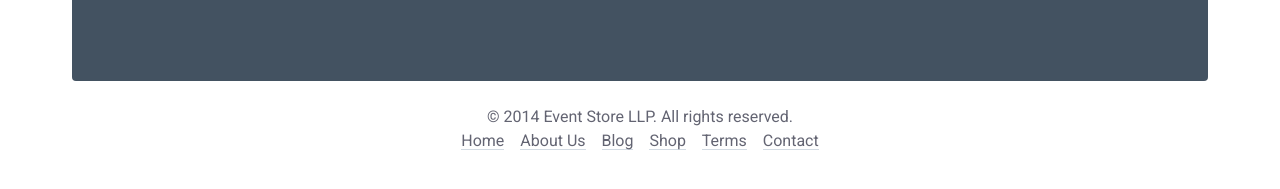
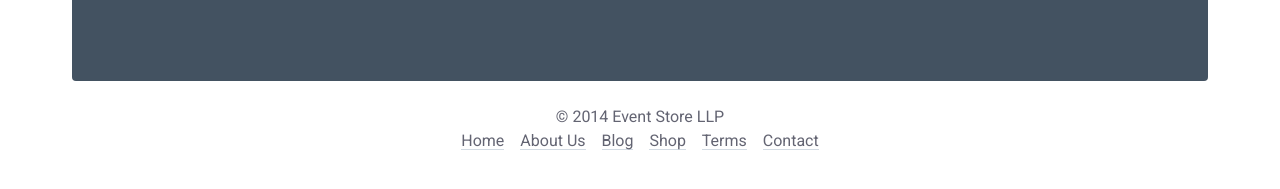
Before and after one commit to sandboxorg/geteventstore.com, a Jekyll site: the page built from index.html, in a window 1280 px wide. Shown: the part 482-671 px from the top of the page. Built offline with Jekyll 4.4.1, drawn with Linux system fonts in a browser that asks for light colours; nearby versions of some CDN libraries; Markdown is read by kramdown in place of the engine named in the settings.

Commit message:
Simplified footer copy

```diff
--- a/_includes/footer.html
+++ b/_includes/footer.html
@@ -1,6 +1,6 @@
     {% if page.title == "Community" or page.title == "Homepage" %}<div class="inner-container">{% else %}<div class="container">{% endif %}
         <div class="site-footer">
-            <p class="footer__copyright">&copy; 2014 Event Store LLP. All rights reserved.</p>
+            <p class="footer__copyright">&copy; 2014 Event Store LLP</p>
             <ul class="footer__menu">
                 <li class="footer__menu__item"><a href="{{ site.url }}">Home</a></li>
                 <li class="footer__menu__item"><a href="{{ site.url }}/about">About Us</a></li>
```
